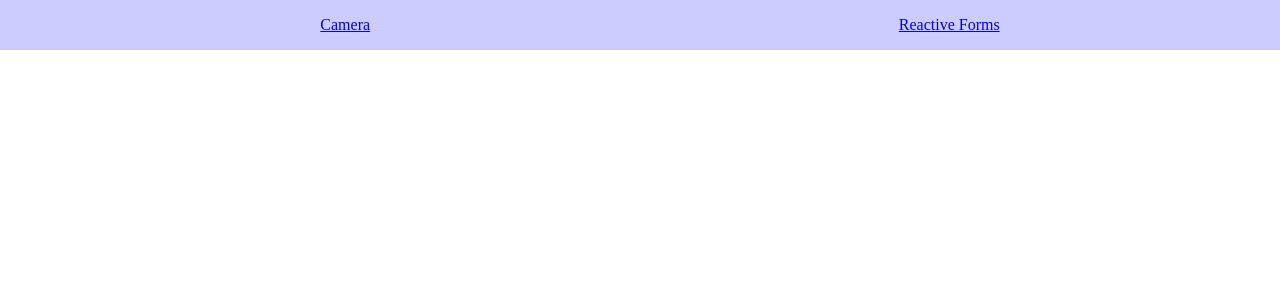
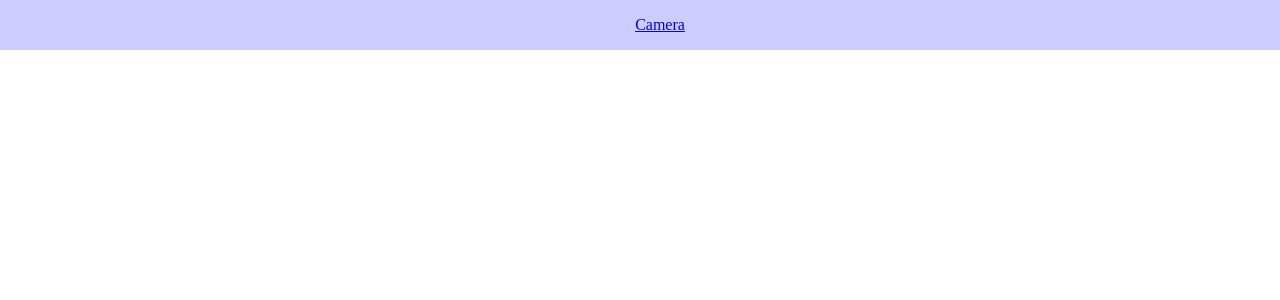
Before and after one commit to abimaelbarea/angularTutorials, an Angular app: page / in a window 1280 px wide. Shown: the top 300 px of the page. Built offline with nearby package versions, Linux system fonts and the light colour scheme.

Commit message:
feat: first tutorial

```diff
--- a/src/app/app-routing.module.ts
+++ b/src/app/app-routing.module.ts
@@ -7,14 +7,7 @@ const routes: Routes = [
     path: 'camera',
     loadChildren: () =>
       import('./camera/camera.module').then((m) => m.CameraModule),
-  },
-  {
-    path: 'reactive-forms',
-    loadChildren: () =>
-      import('./reactive-forms/reactive-forms.module').then(
-        (m) => m.ReactiveFormsModule
-      ),
-  },
+  }
 ];
 
 @NgModule({
--- a/src/app/app.component.html
+++ b/src/app/app.component.html
@@ -2,11 +2,6 @@
   <nav class="navigation">
     <ul class="navigation__list">
       <li><a routerLink="/camera" routerLinkActive="active">Camera</a></li>
-      <li>
-        <a routerLink="/reactive-forms" routerLinkActive="active"
-          >Reactive Forms</a
-        >
-      </li>
     </ul>
   </nav>
 </header>
--- a/src/app/reactive-forms/reactive-forms-routing.module.ts
+++ /dev/null
@@ -1,11 +0,0 @@
-import { NgModule } from '@angular/core';
-import { RouterModule, Routes } from '@angular/router';
-import { ReactiveFormsComponent } from './reactive-forms.component';
-
-const routes: Routes = [{ path: '', component: ReactiveFormsComponent }];
-
-@NgModule({
-  imports: [RouterModule.forChild(routes)],
-  exports: [RouterModule]
-})
-export class ReactiveFormsRoutingModule { }
--- a/src/app/reactive-forms/reactive-forms.component.html
+++ /dev/null
@@ -1 +0,0 @@
-<p>reactive-forms works!</p>
--- a/src/app/reactive-forms/reactive-forms.component.ts
+++ /dev/null
@@ -1,15 +0,0 @@
-import { Component, OnInit } from '@angular/core';
-
-@Component({
-  selector: 'app-reactive-forms',
-  templateUrl: './reactive-forms.component.html',
-  styleUrls: ['./reactive-forms.component.scss']
-})
-export class ReactiveFormsComponent implements OnInit {
-
-  constructor() { }
-
-  ngOnInit(): void {
-  }
-
-}
```
Also changed, not shown: src/app/reactive-forms/reactive-forms.module.ts (deleted, +0 -17 lines), src/app/reactive-forms/reactive-forms.component.scss (deleted), 1 other file (tests, documents, lock files or other folders).
